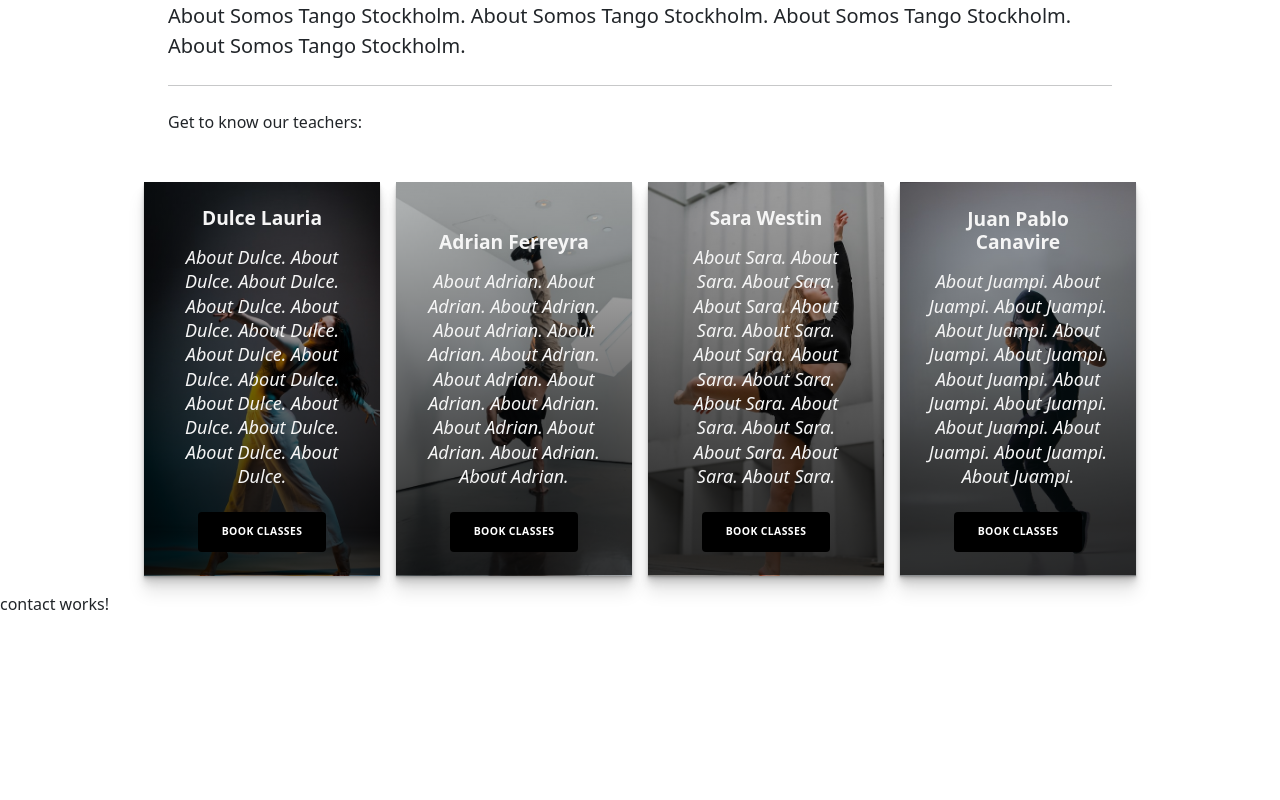
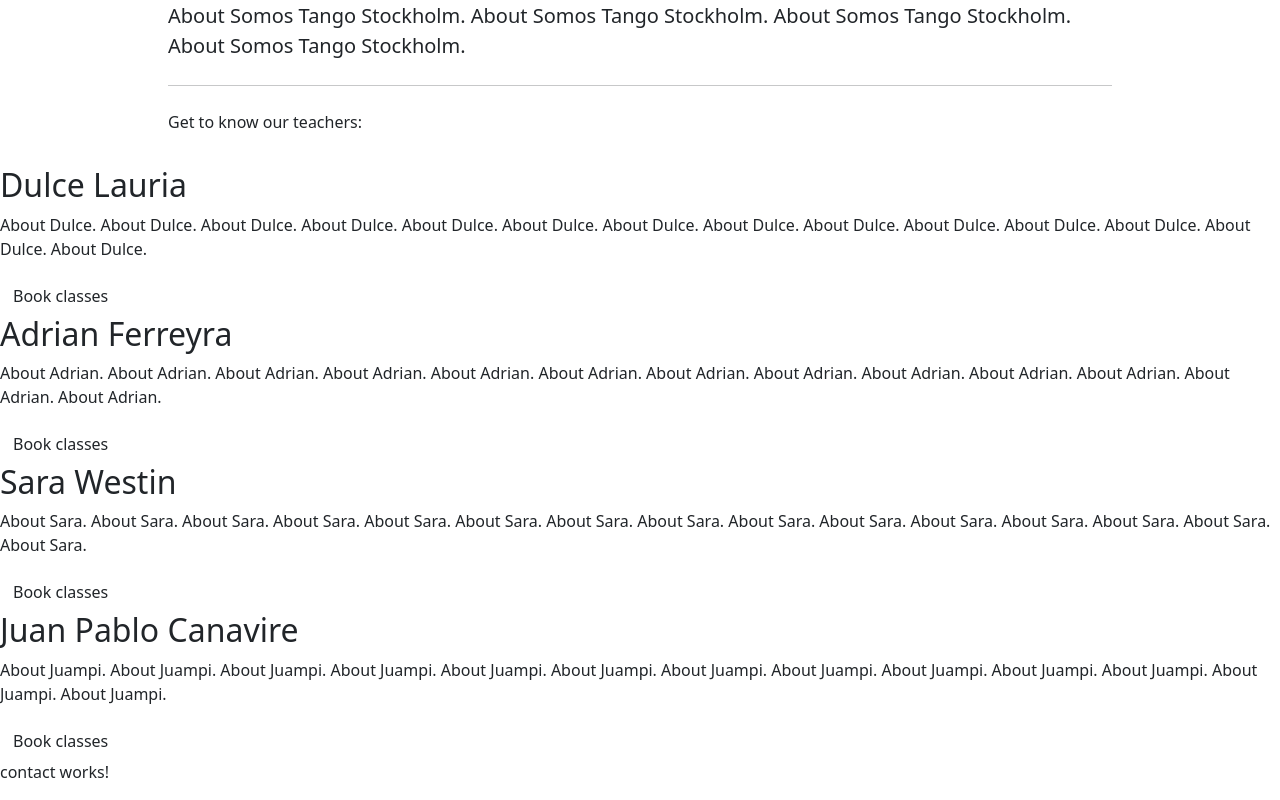
Before and after one commit to kamillaallimak/somos, an Angular app: page / in a window 1280 px wide. Shown: the part 2776-3576 px from the top of the page. Before the commit the page ends 3408 px from the top, so only its background shows below. Built offline with nearby package versions, Linux system fonts and the light colour scheme; a web font is replaced by a local one.

Commit message:
commented out css in ABOUT, test to deploy in Netlify

```diff
--- a/src/app/about/about.component.css
+++ b/src/app/about/about.component.css
@@ -1,5 +1,3 @@
-@import "../app.component.css";
-
 /**********************/
 .headerStyle {
   font-size: 2.5rem;
@@ -19,6 +17,8 @@
 }
 
 /***********************ABOUT TEACHERS*******************************************************/
+
+/*
 :root {
   --d: 700ms;
   --e: cubic-bezier(0.19, 1, 0.22, 1);
@@ -44,14 +44,6 @@ body {
   margin: 0 auto;
   font-family: var(--font-sans);
 }
-
-/*
-@media (min-width: 0px) {
-  .about-teachers {
-    padding-top: 180px;
-  }
-}
-*/
 
 @media (min-width: 600px) {
   .about-teachers {
@@ -221,3 +213,4 @@ body {
     transition-duration: 0s;
   }
 }
+*/
--- a/src/styles.css
+++ b/src/styles.css
@@ -2,7 +2,9 @@
 @import "animate.css";
 
 @import "~normalize.css";
+/*
 @import url("https://fonts.googleapis.com/css?family=cardso:400i|Rubik:400,700&display=swap");
+*/
 
 /*text-justify: inter-character;*/
 .crispAlign {
```
